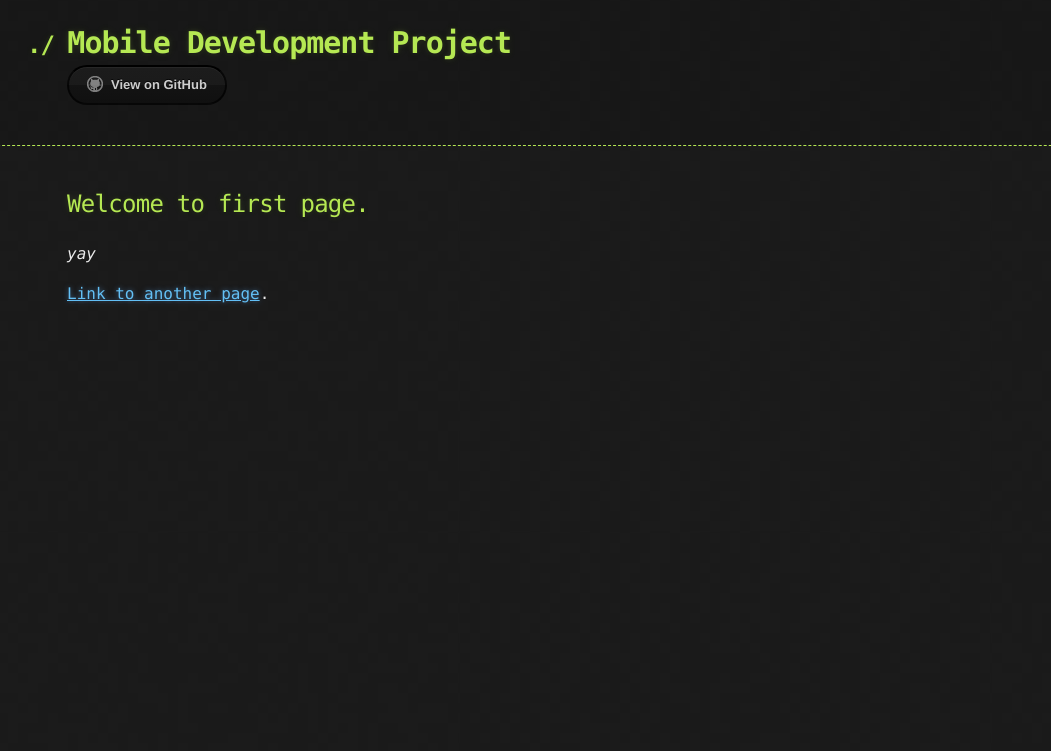
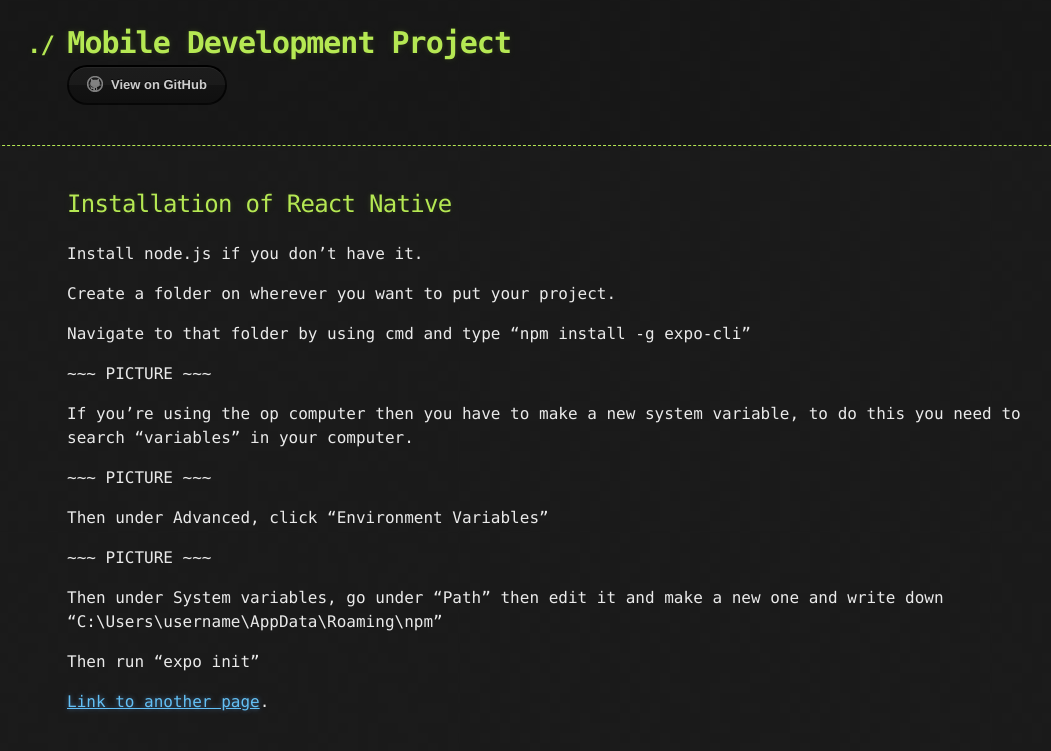
Before and after one commit to amorjk1/Project-1, a Jekyll site: the page built from index.md, in a window 1280 px wide. Shown: the top 751 px of the page, without its empty margins (73-1124 px from the left). Built offline with Jekyll 4.4.1, drawn with Linux system fonts in a browser that asks for light colours; our own code applies the rules of GitHub Pages for plain Markdown files.

Commit message:
Added the first installation part

```diff
--- a/index.md
+++ b/index.md
@@ -2,9 +2,27 @@
 layout: default
 ---
 
-## Welcome to first page.
+## Installation of React Native
 
-_yay_
+Install node.js if you don’t have it.
+
+Create a folder on wherever you want to put your project.
+
+Navigate to that folder by using cmd and type “npm install -g expo-cli”
+
+~~~ PICTURE ~~~
+
+If you’re using the op computer then you have to make a new system variable, to do this you need to search “variables” in your computer.
+
+~~~ PICTURE ~~~
+
+Then under Advanced, click “Environment Variables”
+
+~~~ PICTURE ~~~
+
+Then under System variables, go under “Path” then edit it and make a new one and write down “C:\Users\username\AppData\Roaming\npm”
+
+Then run “expo init”
 
 
 [Link to another page](./another-page.html).
```
